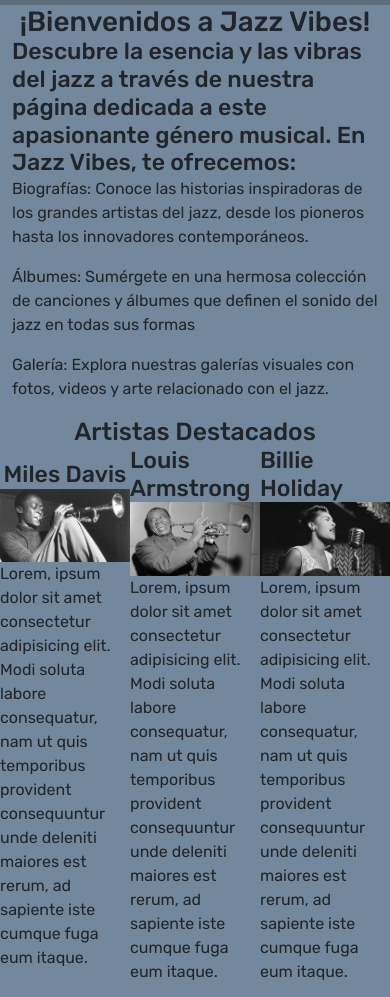
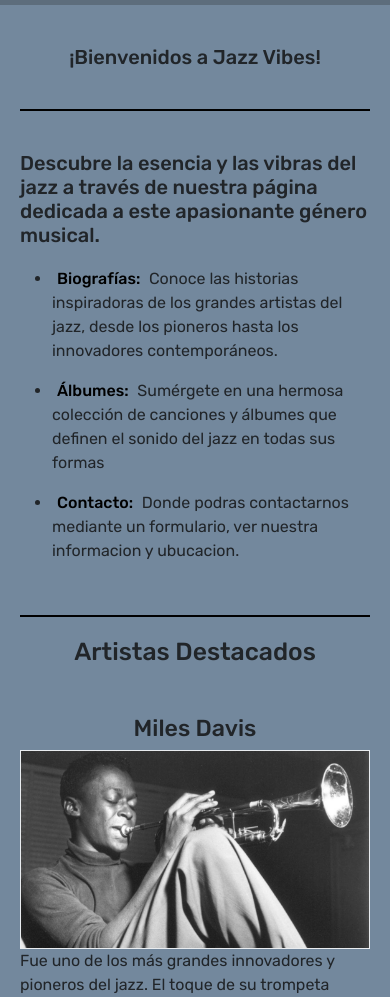
Before and after one commit to Mauus1/Mauricio-Cabrera, a plain HTML site: page index.html in a window 390 px wide. Shown: the part 91-1088 px from the top of the page. Drawn offline with nearby package versions, Linux system fonts and the light colour scheme.

Commit message:
media queries

```diff
--- a/css/style.css
+++ b/css/style.css
@@ -8,9 +8,15 @@
 header {
     background-color: #5d6d7c;
 }
+main{
+    display: grid;
+    padding: 20px;
+    background-color: #73889d;
+}
 /*Footer*/
 
 footer {
+    padding-top: 15px;
     background-color: #5d6d7c ;
 }
 footer a {
@@ -21,16 +27,13 @@ footer a {
 
 /*Menu de navegacion*/
 
-.navbar-expand-lg .navbar-collapse {
-    justify-content: flex-end;
-}
-
 .logo {
     height: 70px;
 }
 
 /*Menu de navegacion*/
 
+/*main*/
 .contenedor-1 {
     display: grid;
     grid-template-rows: auto;
@@ -40,9 +43,10 @@ footer a {
 .contenedor-2 {
     display: grid;
     grid-template-rows: 1fr;
-    grid-template-columns: repeat(3, 3fr);
+    grid-template-columns: repeat(3, 1fr);
     justify-content: center;
-    align-items: center;
+    align-items: start;
+    gap: 20px;
     background-color: #73889d   ;
 }
 .card{
@@ -53,9 +57,43 @@ footer a {
     display: grid;
     justify-content: center;
     background-color: #73889d ;
-    margin: 0;
-    padding: 0;
+}
+.titulos-rs{
+    display: grid;
+    justify-content: center;
+    font-size: 23px;
+    margin: 20px auto;
+
+}
+.linea{
+    border-bottom: 2px solid #000;
+    margin: 20px 0;
+}
+.separador{
+    margin: 20px 0;
 }
 .contenedor-2 .img {
     max-width: 100%;
 }
+.negrita{
+    font-weight: 500;
+    color:#000000;
+    padding: 5px;
+}
+/*main*/
+
+/* Media query*/
+@media (max-width: 768px){
+    .contenedor-2{
+        grid-template-columns: 1fr;
+    }
+    .titulos-rs{
+        font-size: 20px;
+    }
+}
+@media (max-width: 388px) {
+    .titulos-rs {
+        font-size: 15px;
+    }
+}
+/* Media query*/
--- a/index.html
+++ b/index.html
@@ -20,7 +20,7 @@
               <button class="navbar-toggler" type="button" data-bs-toggle="collapse" data-bs-target="#navbarNavDropdown" aria-controls="navbarNavDropdown" aria-expanded="false" aria-label="Toggle navigation">
                 <span class="navbar-toggler-icon"></span>
               </button>
-              <div class="collapse navbar-collapse" id="navbarNavDropdown">
+              <div class="collapse navbar-collapse justify-content-end" id="navbarNavDropdown">
                 <ul class="navbar-nav">
                   <li class="nav-item">
                     <a class="nav-link active" aria-current="page" href="./index.html">Inicio</a>
@@ -41,34 +41,37 @@
     </header> <!--Encabezado-->
     <main> <!--Main-->
         <div>
-            <h1 class="titulos">¡Bienvenidos a Jazz Vibes!</h1>
+            <h1 class="titulos-rs">¡Bienvenidos a Jazz Vibes!</h1>
         </div>
-       <section class="contenedor-1 container-fluid">
-            <h3 class="titulos">Descubre la esencia y las vibras del jazz a través de nuestra página dedicada a este apasionante género musical. En Jazz Vibes, te ofrecemos:</h3>
+        <div class="linea"></div>
+       <section class="contenedor-1">
+            <h3 class="titulos-rs">Descubre la esencia y las vibras del jazz a través de nuestra página dedicada a este apasionante género musical.</h3>
             <ul class="titulos">
-                <li><p>Biografías: Conoce las historias inspiradoras de los grandes artistas del jazz, desde los pioneros hasta los innovadores    contemporáneos.</p></li>
-                <li><p>Álbumes: Sumérgete en una hermosa colección de canciones y álbumes que definen el sonido del jazz en todas sus formas</p></li>
-                <li><p>Galería: Explora nuestras galerías visuales con fotos, videos y arte relacionado con el jazz.</p></li>
+                <li><p><span class="negrita">Biografías: </span>Conoce las historias inspiradoras de los grandes artistas del jazz, desde los pioneros hasta los innovadores contemporáneos.</p></li>
+                <li><p><span class="negrita">Álbumes: </span>Sumérgete en una hermosa colección de canciones y álbumes que definen el sonido del jazz en todas sus formas</p></li>
+                <li><p><span class="negrita">Contacto: </span>Donde podras contactarnos mediante un formulario, ver nuestra informacion y ubucacion.</p></li>
             </ul>
        </section>
+       <div class="linea"></div>
        <div class="titulos">
         <h2 class="titulos">Artistas Destacados</h2>
        </div>
+       <div class="separador"></div>
        <section class="contenedor-2">
             <article class="card">
                 <h3 class="titulos">Miles Davis</h3>
-                <img src="./assets/miles-davis.jpg" alt="Miles Davis" class="img">
-                <p>Lorem, ipsum dolor sit amet consectetur adipisicing elit. Modi soluta labore consequatur, nam ut quis temporibus provident consequuntur unde deleniti maiores est rerum, ad sapiente iste cumque fuga eum itaque.</p>
+                <img src="./assets/miles-davis.jpg" alt="Miles Davis" class="img border border-light-subtle">
+                <p class="text-justify">Fue uno de los más grandes innovadores y pioneros del jazz. El toque de su trompeta tenía una inconfundible calidad y característica gracias a la sordina de acero Harmon, que le proporcionaba un toque íntimo y suave.</p>
             </article>
             <article class="card">
                 <h3 class="titulos">Louis Armstrong</h3>
-                <img src="./assets/louis-armstrong.jpg" alt="Louis Armstrong" class="img">
-                <p>Lorem, ipsum dolor sit amet consectetur adipisicing elit. Modi soluta labore consequatur, nam ut quis temporibus provident consequuntur unde deleniti maiores est rerum, ad sapiente iste cumque fuga eum itaque.</p>
+                <img src="./assets/louis-armstrong.jpg" alt="Louis Armstrong" class="img border border-light-subtle">
+                <p>Uno de los innovadores musicales más importantes del siglo XX, Louis Armstrong es el padre del jazz: apodado Satchmo y Pops, de niño y adolescente, Armstrong vivió mil dificultades y penurias, por ejemplo su madre fue obligada a prostituirse y él, como todos los negros de Estados Unidos, sufrió la discriminación racial.</p>
             </article>
             <article class="card">
                 <h3 class="titulos">Billie Holiday</h3>
-                <img src="./assets/billie-holiday.jpg" alt="Billie Holiday" class="img">
-                <p>Lorem, ipsum dolor sit amet consectetur adipisicing elit. Modi soluta labore consequatur, nam ut quis temporibus provident consequuntur unde deleniti maiores est rerum, ad sapiente iste cumque fuga eum itaque.</p>
+                <img src="./assets/billie-holiday.jpg" alt="Billie Holiday" class="img border border-light-subtle">
+                <p>Fue una cantante estadounidense de jazz, considerada una de las tres voces femeninas más importantes e influyentes de este género musical, junto con Sarah Vaughan y Ella Fitzgerald. El crítico Robert Christgau consideraba que era «inigualable y posiblemente la mejor cantante del siglo».</p>
             </article>
        </section>
     </main> <!--Main-->
@@ -78,10 +81,10 @@
                 <div class="col-12 col-md-4 mb-4 mb-md-0">
                     <h4>Accesos Rapidos</h4>
                     <ul class="list-unstyled">
-                        <li class="py-1"><a href="" class="text-decoration-none">Inicio</a></li>
-                        <li class="py-1"><a href="" class="text-decoration-none">Biografias</a></li>
-                        <li class="py-1"><a href="" class="text-decoration-none">Albumes</a></li>
-                        <li class="py-1"><a href="" class="text-decoration-none">Contacto</a></li>
+                        <li class="py-1"><a href="./index.html" class="text-decoration-none">Inicio</a></li>
+                        <li class="py-1"><a href="./pages/biografias.html" class="text-decoration-none">Biografias</a></li>
+                        <li class="py-1"><a href="./pages/albumes.html" class="text-decoration-none">Albumes</a></li>
+                        <li class="py-1"><a href="./pages/contacto.html" class="text-decoration-none">Contacto</a></li>
                     </ul>
                 </div>
                 <div class="col-md-4 mb-4 mb-md-0 text-center">
@@ -92,14 +95,14 @@
                 <div class="col-12 col-md-4 mb-4 mb-md-0 text-center text-md-right">
                     <h4>Redes Sociales</h4>
                     <div class="social-media">
-                        <a href="#" class="text-light fs-2 me-3"><i class="bi bi-facebook"></i></a>
-                        <a href="#" class="text-light fs-2 me-3"><i class="bi bi-instagram"></i></a>
-                        <a href="#" class="text-light fs-2 me-3"><i class="bi bi-twitter-x"></i></a>
-                        <a href="#" class="text-light fs-2"><i class="bi bi-youtube"></i></a>
+                        <a href="https://www.facebook.com/" class="text-light fs-2 me-3" target="_blank"><i class="bi bi-facebook"></i></a>
+                        <a href="https://www.instagram.com/" class="text-light fs-2 me-3" target="_blank"><i class="bi bi-instagram"></i></a>
+                        <a href="https://x.com/home?lang=es" class="text-light fs-2 me-3" target="_blank"><i class="bi bi-twitter-x"></i></a>
+                        <a href="https://www.youtube.com/" class="text-light fs-2" target="_blank"><i class="bi bi-youtube" ></i></a>
                     </div>
                 </div>
             </div>
-            <hr>
+            <div class="linea"></div>
             <div class="d-sm-flex justify-content-center py-1">
                 <p>© 2024 Jazz Vibes. Todos los derechos reservados.</p>
             </div>
```
